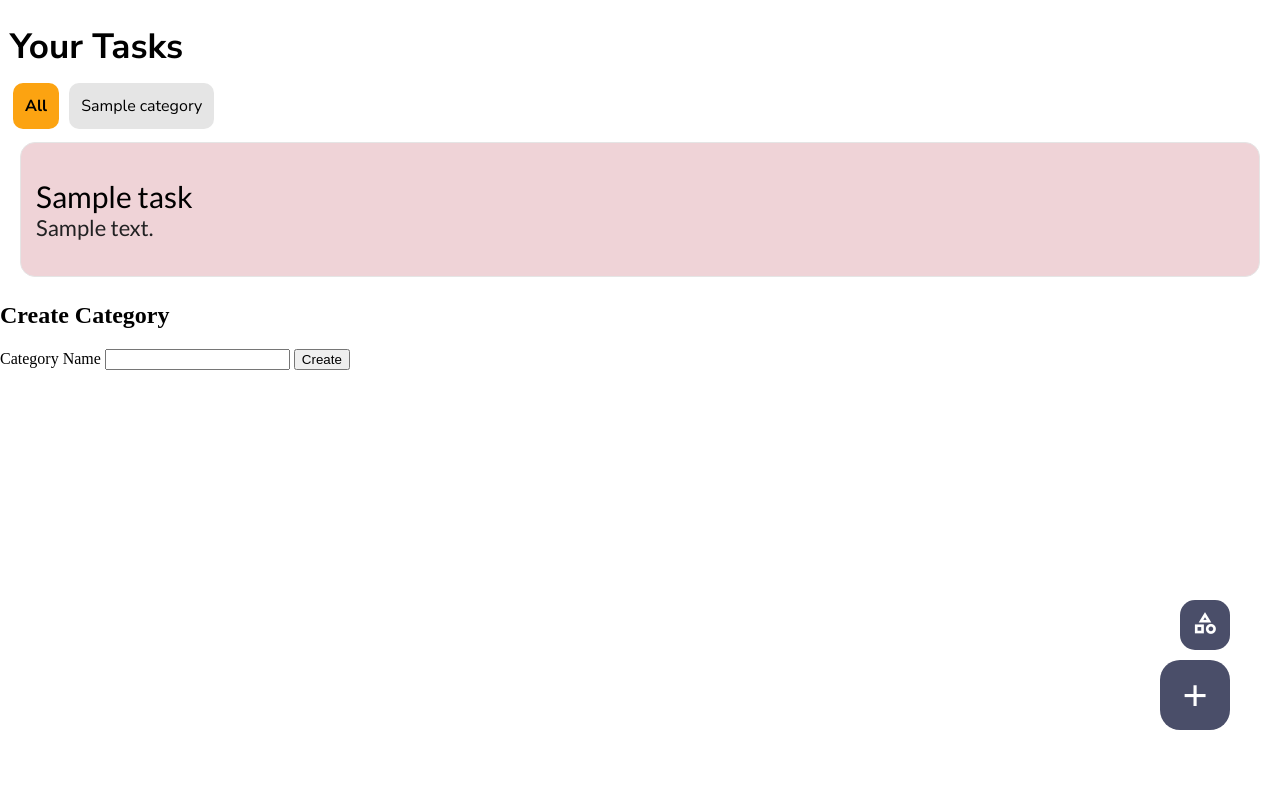
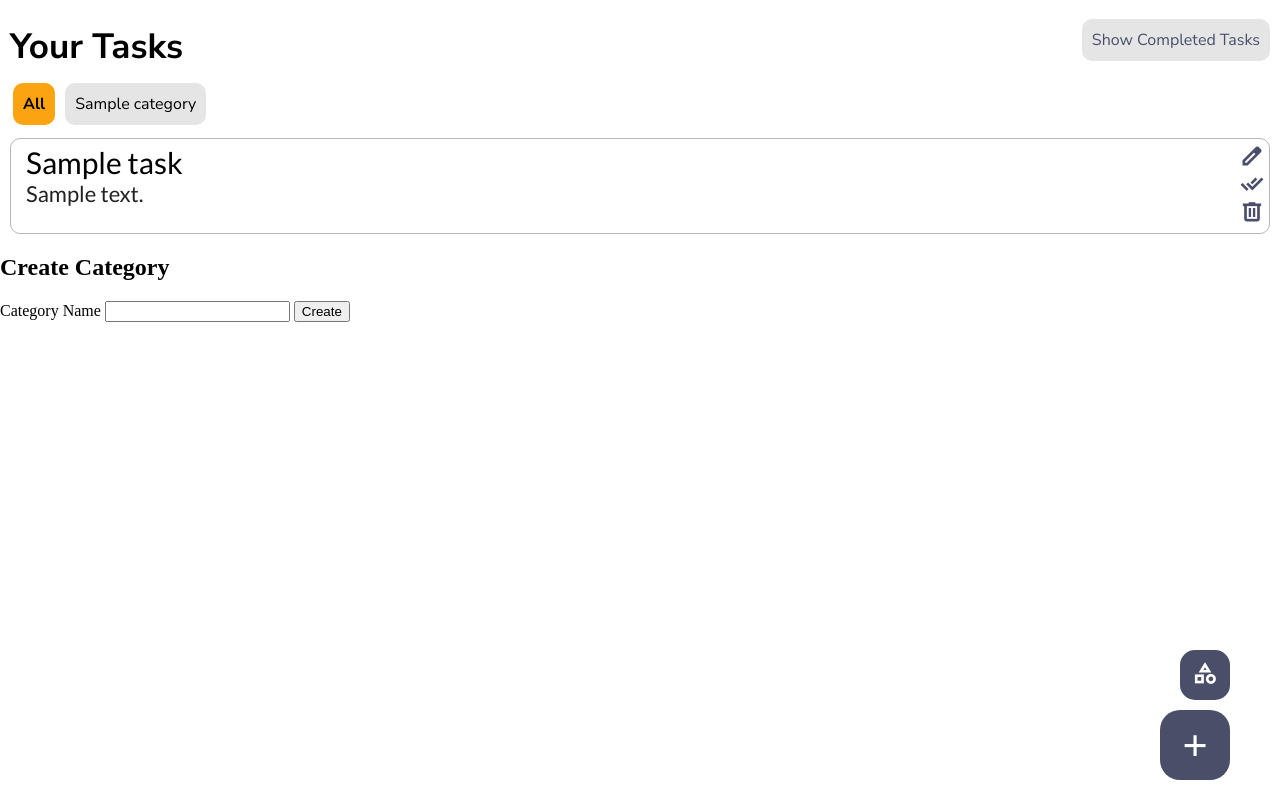
Before and after one commit to iamhimangshude/My-Django-Projects, a Django app: page /create-category/ in a window 1280 px wide. Run offline with Django 5.2, Linux system fonts and the light colour scheme; tables that the repository leaves empty hold one stand-in row (values such as "Sample post").

Commit message:
Styling Home Page
> Contind. Added styling on and finished

> Added functionalities to delete, update or mark as complete a particular task.

> Views and routes are updated.

```diff
--- a/todo_app/static/todo_app/home.css
+++ b/todo_app/static/todo_app/home.css
@@ -16,8 +16,37 @@ body {
         'opsz' 24
 }
 
+header {
+    font-family: 'Nunito Sans', sans-serif;
+    display: flex;
+    justify-content: space-between;
+}
+
+#complete_tasks {
+    margin-right: 10px;
+    display: grid;
+    place-items: center;
+}
+
+#complete_tasks a {
+    text-decoration: none;
+    color: #4a4e69;
+    background-color: #e5e5e5;
+    padding: 10px;
+    border-radius: 10px;
+}
+
+#complete_tasks a:hover {
+    font-family: inherit;
+    text-decoration: none;
+    color: #4a4e69;
+    background-color: #d1d0d0;
+    padding: 10px;
+    border-radius: 10px;
+}
+
 header h1 {
-    font-family: 'Nunito Sans', sans-serif;
+    font-family: inherit;
     font-size: 35px;
     margin-bottom: 10px;
     margin-left: 10px;
@@ -37,9 +66,20 @@ header h1 {
     text-decoration: none;
     display: inline-block;
     color: black;
-    padding: 12px;
+    padding: 10px;
     font-family: 'Nunito Sans', sans-serif;
     background-color: #e5e5e5;
+    border-radius: 10px;
+    margin: 3px;
+}
+
+.scrollmenu a:hover {
+    text-decoration: none;
+    display: inline-block;
+    color: black;
+    padding: 10px;
+    font-family: 'Nunito Sans', sans-serif;
+    background-color: #d1d0d0;
     border-radius: 10px;
     margin: 3px;
 }
@@ -47,6 +87,7 @@ header h1 {
 .background-yellow {
     background-color: #fca311 !important;
     font-weight: bold;
+    color: black !important;
 }
 
 .rounded-btn {
@@ -61,7 +102,7 @@ header h1 {
 
 #add-task {
     position: fixed;
-    bottom: 70px;
+    bottom: 20px;
     right: 50px;
     height: 70px;
     width: 70px;
@@ -77,7 +118,7 @@ header h1 {
 
 #add-category {
     position: fixed;
-    bottom: 150px;
+    bottom: 100px;
     right: 50px;
     height: 50px;
     width: 50px;
@@ -90,25 +131,27 @@ header h1 {
 }
 
 #task-list {
-    margin: 10px 20px;
+    margin: 10px 10px;
     background-color: inherit;
 }
 
 .task-items {
-    margin-bottom: 25px;
+    display: flex;
+    justify-content: space-between;
+    margin-bottom: 15px;
     padding: 5px;
-    border: 1px solid #e5e5e5;
-    border-radius: 15px;
-    background-color: #efd3d7;
+    border: 1px solid #bdb6b6;
+    border-radius: 10px;
 }
 
-.task-items p {
+.task-items li {
+    list-style: none;
     font-family: 'Lato', sans-serif;
     font-size: 30px;
     margin-left: 10px;
 }
 
-.task-items span {
+.task-items li span {
     font-size: 22px;
     font-family: "Lato", sans-serif;
     display: block;
@@ -117,5 +160,16 @@ header h1 {
 
 .task-items:hover {
     background-color: #fca311;
-    transition: 0.7s ease-in-out;
+    border-color: #fca311;
+    transition: 0.3s ease-in-out;
 }
+
+.action-buttons {
+    display: flex;
+    flex-direction: column;
+}
+
+.action-buttons a {
+    text-decoration: none;
+    color: #4a4e69;
+}
--- a/todo_app/templates/todo_app/create_task.html
+++ b/todo_app/templates/todo_app/create_task.html
@@ -5,7 +5,7 @@ Create Task
 {% endblock title %}
 
 {% block content %}
-    <h1>Create Task</h1>
+    <h1>{% if create %}Create{% else %}Update{% endif %} Task</h1>
     <main>
         <div id="create-task">
             <form method="POST">
@@ -14,7 +14,9 @@ Create Task
                     <div class="task-items">
                         {{ form }}
                     </div>
-                <button type="submit">Create</button>
+                <button type="submit">
+                    {% if created %}Create{% else %}Update{% endif %}
+                </button>
             </form>
         </div>
     </main>
--- a/todo_app/templates/todo_app/home.html
+++ b/todo_app/templates/todo_app/home.html
@@ -7,12 +7,16 @@ Todo App
 
 {% block css_files %}
     <link rel="stylesheet" href="{% static 'todo_app/home.css' %}">
+    {% comment %} <link rel="stylesheet" href="https://fonts.googleapis.com/css2?family=Material+Symbols+Outlined:opsz,wght,FILL,GRAD@24,400,0,0" /> {% endcomment %}
     <link rel="stylesheet" href="https://fonts.googleapis.com/css2?family=Material+Symbols+Outlined:opsz,wght,FILL,GRAD@24,400,0,0" />
 {% endblock css_files %}
 
 {% block content %}
     <header>
-            <h1>Your Tasks {% if slug %} in {{ slug }}{% endif %}</h1>
+            <h1>Your Tasks {% if slug != None and slug != "completed" %} in {{ slug }}{% endif %}</h1>
+            <div id="complete_tasks" >
+                <a href="{% url "home" "completed" %}"class=" {% if slug == "completed" %}background-yellow{% endif %}">Show Completed Tasks</a>
+            </div>
     </header>
     <section id="categories">
         <div class="scrollmenu">
@@ -30,7 +34,31 @@ Todo App
         <div id="task-list">
         {% for task in tasks %}
             <div class="task-items">
-                <p>{{ task.title }} <span>{{ task.detail_text }}</span></p>
+                <div>
+                    <li>{{ task.title }} <span >{{ task.detail_text }}</span></li>
+                </div>
+                <div class="action-buttons">
+                    <a href="{% url "edit-task" task.task_id %}">
+                        <span class="material-symbols-outlined">
+                            edit
+                        </span>
+                    </a>
+                    <a href="{% url "is-completed" task.task_id %}">
+                        <span class="material-symbols-outlined">
+                            {% if slug == "completed" %}
+                                pending
+                            {% else %}
+                                done_all
+                            {% endif %}
+
+                        </span>
+                    </a>
+                    <a href="{% url "delete-task" task.task_id %}">
+                        <span class="material-symbols-outlined">
+                            delete
+                        </span>
+                    </a>
+                </div>
             </div>
         {% endfor %}
         </div>
--- a/todo_app/urls.py
+++ b/todo_app/urls.py
@@ -7,4 +7,7 @@ urlpatterns = [
     path("<slug:slug>", views.home, name="home"),
     path("create-category/", views.create_category, name="create-category"),
     path("create-task/", views.create_task, name="create-task"),
+    path("edit-task/<uuid:task_id>", views.edit_task, name="edit-task"),
+    path("is-completed/<uuid:task_id>", views.is_completed, name="is-completed"),
+    path("delete-task/<uuid:task_id>", views.delete_task, name="delete-task"),
 ]
--- a/todo_app/views.py
+++ b/todo_app/views.py
@@ -16,10 +16,19 @@ def home(request, slug=None):
     context["slug"] = None
     for items in category_data:
         # print(Category.objects.get(cat_name=items).category.all())
-        context["tasks"].extend(Category.objects.get(cat_name=items).category.all())
+        context["tasks"].extend(
+            Category.objects.get(cat_name=items).category.filter(is_completed=False)
+        )
 
-    if slug != None:
-        task_list = Category.objects.get(cat_name=slug).category.all()
+    if slug != None and slug != "completed":
+        task_list = Category.objects.get(cat_name=slug).category.filter(
+            is_completed=False
+        )
+        context["tasks"] = task_list
+        context["slug"] = slug
+
+    if slug == "completed":
+        task_list = Tasks.objects.filter(is_completed=True)
         context["tasks"] = task_list
         context["slug"] = slug
     return render(request, "todo_app/home.html", context)
@@ -44,6 +53,8 @@ def create_category(request):
     for items in category_data:
         # print(Category.objects.get(cat_name=items).category.all())
         context["tasks"].extend(Category.objects.get(cat_name=items).category.all())
+
+    # Main category part
     form = CategoryAddForm()
     context["form"] = form
     if request.method == "POST":
@@ -58,3 +69,27 @@ def create_category(request):
         "todo_app/create_category.html",
         context,
     )
+
+
+def edit_task(request, task_id):
+    task = Tasks.objects.get(task_id=task_id)
+    form = TasksAddForm(instance=task)
+    if request.method == "POST":
+        form = TasksAddForm(request.POST, instance=task)
+        if form.is_valid():
+            form.save()
+            return HttpResponseRedirect(reverse("home"))
+    return render(request, "todo_app/create_task.html", {"form": form, "create": False})
+
+
+def is_completed(request, task_id):
+    task = Tasks.objects.get(task_id=task_id)
+    task.is_completed = not task.is_completed
+    task.save()
+    return HttpResponseRedirect(reverse("home"))
+
+
+def delete_task(request, task_id):
+    task = Tasks.objects.get(task_id=task_id)
+    task.delete()
+    return HttpResponseRedirect(reverse("home"))
```
